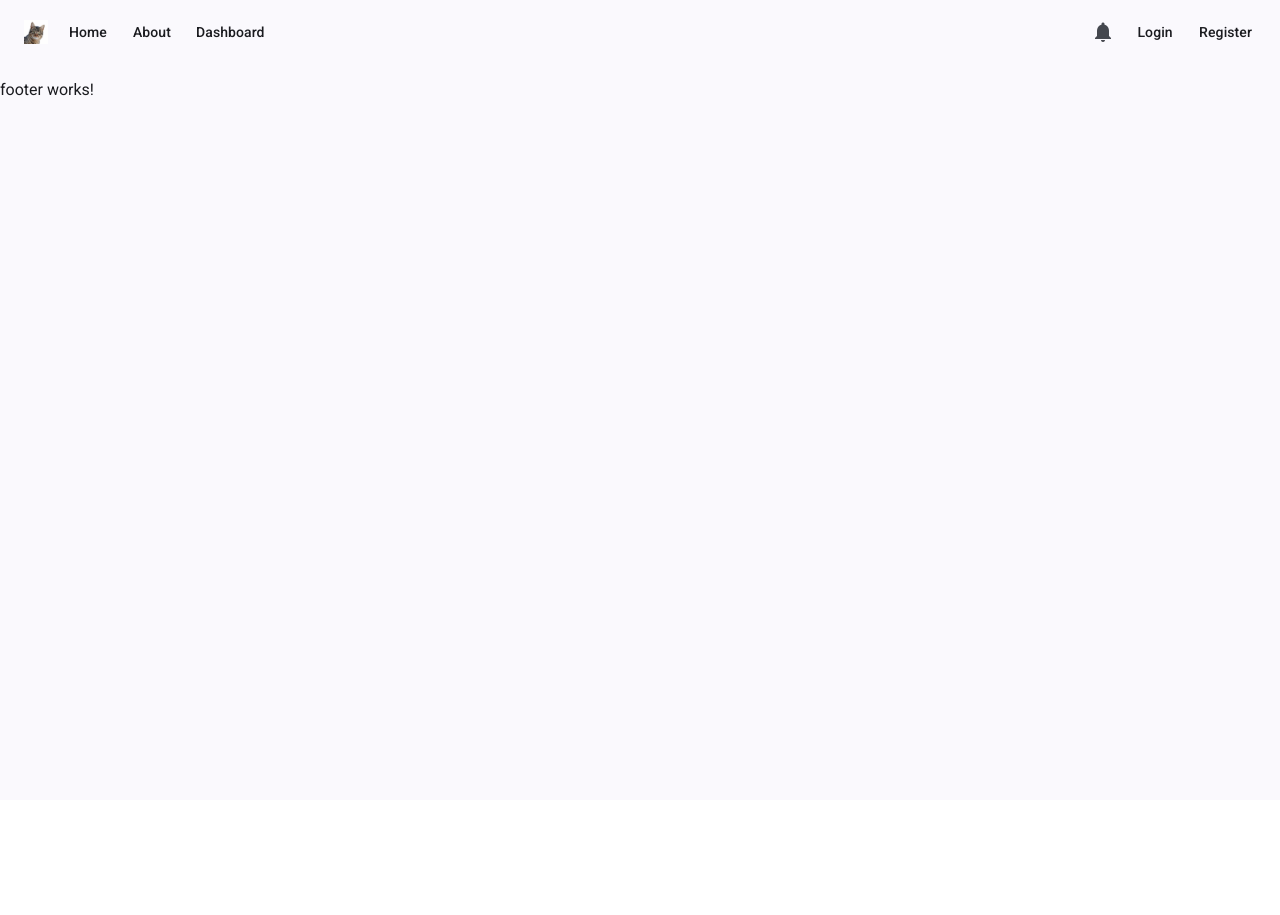
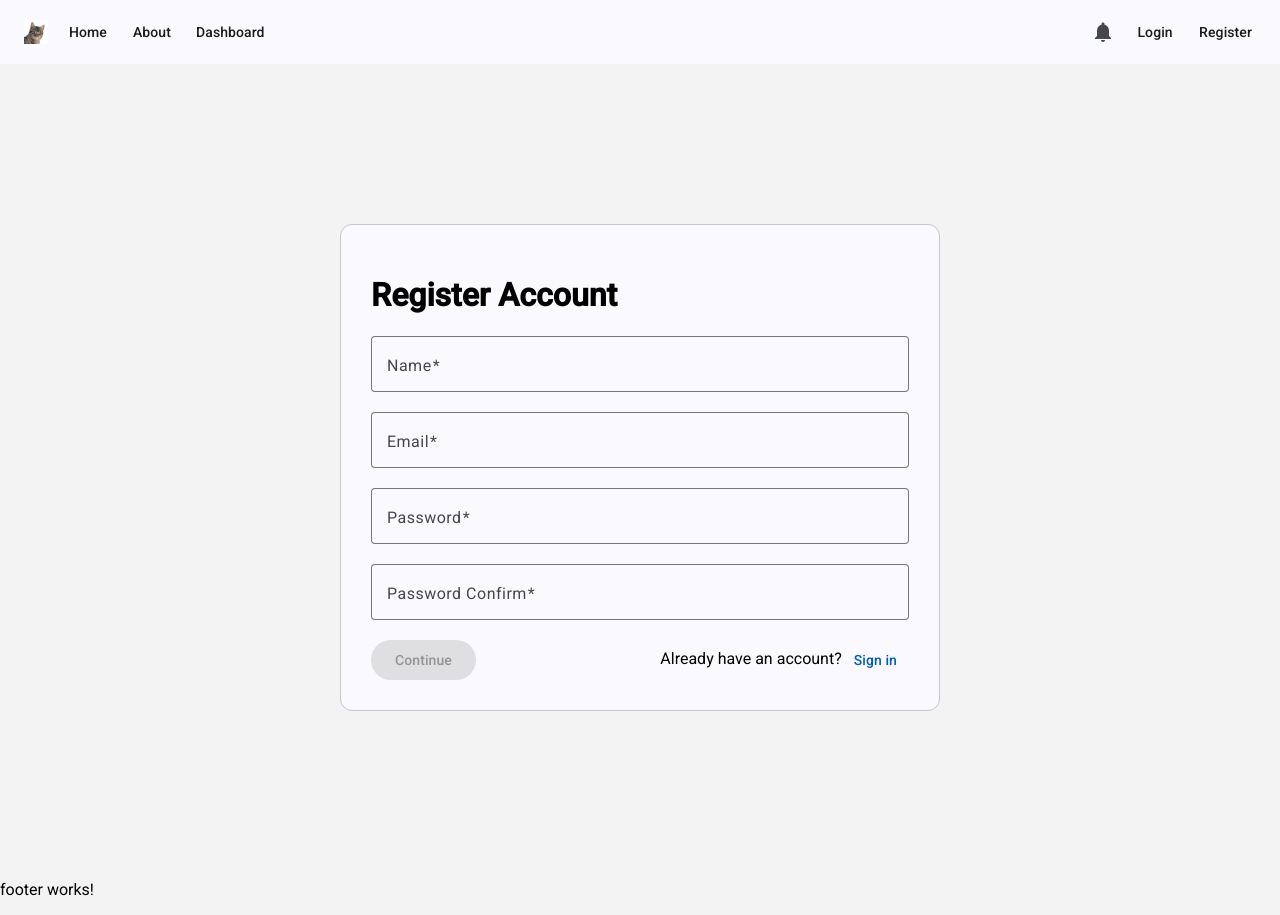
Before and after one commit to hangnguyen118/profile-me, an Angular app: page /register in a window 1280 px wide. Before the commit this address led to /. Before the commit the page ends 800 px from the top, so only its background shows below. Built offline with nearby package versions, Linux system fonts and the light colour scheme.

Commit message:
create login, register form

```diff
--- a/src/app/app.component.css
+++ b/src/app/app.component.css
@@ -1,3 +1,6 @@
+main {
+    background-color: #f3f3f3;
+}
 .content {
     height: 100vh;
 }
--- a/src/app/app.component.html
+++ b/src/app/app.component.html
@@ -1,17 +1,17 @@
-<mat-drawer-container>
-  <mat-drawer mode="over" #drawer class="sidenav">
-    <button mat-raised-button (click)="drawer.close()" >
-      <span>Home</span>
-    </button>
-    <button mat-button (click)="drawer.close()" >
-      <span>About</span>
-    </button>
-    <button mat-button (click)="drawer.close()" >Dashboard</button>
-    <button mat-button (click)="drawer.close()" >Toggle</button>
-  </mat-drawer>
-  <div class="content">
-    <app-header (drawerOpen)="drawer.open()"></app-header>
-    <router-outlet />
-    <app-footer></app-footer>
-  </div>
-</mat-drawer-container>
+<main>
+  <app-header (drawerOpen)="drawer.open()"></app-header>
+  <router-outlet />
+  <app-footer></app-footer>
+  <mat-drawer-container>
+    <mat-drawer mode="over" #drawer class="sidenav">
+      <button mat-raised-button (click)="drawer.close()">
+        <span>Home</span>
+      </button>
+      <button mat-button (click)="drawer.close()">
+        <span>About</span>
+      </button>
+      <button mat-button (click)="drawer.close()">Dashboard</button>
+      <button mat-button (click)="drawer.close()">Toggle</button>
+    </mat-drawer>
+  </mat-drawer-container>
+</main>
--- a/src/app/app.routes.ts
+++ b/src/app/app.routes.ts
@@ -1,7 +1,11 @@
 import { Routes } from '@angular/router';
 import { HomeComponent } from './home/home.component';
+import { RegisterComponent } from './auth/register/register.component';
+import { LoginComponent } from './auth/login/login.component';
 
 export const routes: Routes = [
   { path: '', redirectTo: 'home', pathMatch: 'full' },
   { path: 'home', component: HomeComponent },
+  { path: 'register', component: RegisterComponent},
+  { path: 'login', component: LoginComponent}
 ];
--- /dev/null
+++ b/src/app/auth/login/login.component.css
@@ -0,0 +1,18 @@
+.content {
+  height: 100vh;
+  display: flex;
+  justify-content: center;
+}
+.app-form {
+  height: fit-content;
+  padding: 30px;
+  margin-top: 10rem;
+  width: 600px;
+}
+.button-row {
+  display: flex;
+  justify-content: space-between;
+}
+mat-form-field {
+  width: 100%;
+}
--- /dev/null
+++ b/src/app/auth/login/login.component.html
@@ -0,0 +1,25 @@
+<div class="content">
+    <mat-card class="app-form" appearance="outlined">
+        <h1>Register Account</h1>
+        <form (ngSubmit)="onSubmit()" [formGroup]="loginForm">
+            <mat-form-field appearance="outline">
+                <mat-label>Email</mat-label>
+                <input matInput placeholder="example@gmail.com" formControlName="email" autocomplete="email" />
+                @if(isInvalid(loginForm.controls['email'])){
+                <mat-error>{{getErrorMessage(loginForm.controls['email'])}}</mat-error>
+                }
+            </mat-form-field>
+            <mat-form-field appearance="outline">
+                <mat-label>Password</mat-label>
+                <input type="password" matInput formControlName="password" autocomplete="new-password" />
+                @if(isInvalid(loginForm.controls['password'])){
+                <mat-error>{{getErrorMessage(loginForm.controls['password'])}}</mat-error>
+                }
+            </mat-form-field>
+            <div class="button-row">
+                <button type="submit" mat-flat-button [disabled]="loginForm.invalid">Continue</button>
+                <span>Already have an account?<a mat-button routerLink="/login">Sign in</a></span>
+            </div>
+        </form>
+    </mat-card>
+</div>
--- /dev/null
+++ b/src/app/auth/login/login.component.ts
@@ -0,0 +1,56 @@
+import { Component } from '@angular/core';
+import {
+  AbstractControl,
+  FormControl,
+  FormGroup,
+  ReactiveFormsModule,
+  Validators,
+} from '@angular/forms';
+import { MatButtonModule } from '@angular/material/button';
+import { MatCard } from '@angular/material/card';
+import { MatError, MatFormField, MatHint, MatInput, MatLabel } from '@angular/material/input';
+import { Router, RouterLink } from '@angular/router';
+import { ERROR_MESSAGES } from '../../../error-messages';
+
+@Component({
+  selector: 'app-login',
+  imports: [
+    ReactiveFormsModule,
+    MatButtonModule,
+    MatInput,
+    MatFormField,
+    MatLabel,
+    MatCard,
+    RouterLink,
+    MatError
+  ],
+  templateUrl: './login.component.html',
+  styleUrl: './login.component.css',
+})
+export class LoginComponent {
+  loginForm: FormGroup;
+  constructor(private router: Router) {
+    this.loginForm = new FormGroup({
+      email: new FormControl('', [Validators.required, Validators.email]),
+      password: new FormControl('', [Validators.required, Validators.minLength(6)]),
+    });
+  }
+  onSubmit() {
+    console.log(this.loginForm.value);
+    this.router.navigate(['/home']);
+  }
+  isInvalid(control: AbstractControl): boolean {
+    return control.invalid && (control.dirty || control.touched);
+  }
+  getErrorMessage(c: AbstractControl) {
+    let control = c as FormControl;
+    if (!control || !control.errors || !this.isInvalid(control)) {
+      return '';
+    }
+    const errorKey = Object.keys(control.errors)[0];
+    if (typeof ERROR_MESSAGES[errorKey] === 'function') {
+      return ERROR_MESSAGES[errorKey](control.errors[errorKey]);
+    }
+    return ERROR_MESSAGES[errorKey] || 'Invalid!';
+  }
+}
--- /dev/null
+++ b/src/app/auth/register/register.component.css
@@ -0,0 +1,18 @@
+.content {
+  height: 100vh;
+  display: flex;
+  justify-content: center;
+}
+.app-form {
+  height: fit-content;
+  padding: 30px;
+  margin-top: 10rem;
+  width: 600px;
+}
+.button-row {
+  display: flex;
+  justify-content: space-between;
+}
+mat-form-field {
+    width: 100%;
+}
--- /dev/null
+++ b/src/app/auth/register/register.component.html
@@ -0,0 +1,43 @@
+<div class="content">
+    <mat-card class="app-form" appearance="outlined">
+        <h1>Register Account</h1>
+        <form (ngSubmit)="onSubmit()" [formGroup]="registerForm">
+            <mat-form-field appearance="outline">
+                <mat-label>Name</mat-label>
+                <input matInput class="input" placeholder="Enter your name" formControlName="name"
+                    autocomplete="username" />
+                @if(isInvalid(registerForm.controls['name'])){
+                <mat-error>{{getErrorMessage(registerForm.controls['name'])}}</mat-error>
+                }
+            </mat-form-field>
+            <mat-form-field appearance="outline">
+                <mat-label>Email</mat-label>
+                <input matInput placeholder="example@gmail.com" formControlName="email" autocomplete="email" />
+                @if(isInvalid(registerForm.controls['email'])){
+                <mat-error>{{getErrorMessage(registerForm.controls['email'])}}</mat-error>
+                }
+            </mat-form-field>
+            <mat-form-field appearance="outline">
+                <mat-label>Password</mat-label>
+                <input type="password" matInput formControlName="password" autocomplete="new-password" />
+                @if(isInvalid(registerForm.controls['password'])){
+                <mat-error>{{getErrorMessage(registerForm.controls['password'])}}</mat-error>
+                }
+            </mat-form-field>
+            <mat-form-field appearance="outline">
+                <mat-label>Password Confirm</mat-label>
+                <input type="password" matInput formControlName="confirmPassword" autocomplete="new-password" />
+                @if(isInvalid(registerForm.controls['confirmPassword']) || registerForm.hasError('passwordMismatch')){
+                <mat-error>{{getErrorMessage(registerForm.controls['confirmPassword'])}}</mat-error>
+                }
+                @if(registerForm.hasError('passwordMismatch') && registerForm.get('confirmPassword')?.dirty){
+                <mat-error>Passwords do not match!!!</mat-error>
+                }
+            </mat-form-field>
+            <div class="button-row">
+                <button type="submit" mat-flat-button [disabled]="registerForm.invalid">Continue</button>
+                <span>Already have an account?<a mat-button routerLink="/login">Sign in</a></span>
+            </div>
+        </form>
+    </mat-card>
+</div>
--- /dev/null
+++ b/src/app/auth/register/register.component.ts
@@ -0,0 +1,72 @@
+import { Component } from '@angular/core';
+import {
+  AbstractControl,
+  FormControl,
+  FormGroup,
+  ReactiveFormsModule,
+  ValidationErrors,
+  ValidatorFn,
+  Validators,
+} from '@angular/forms';
+import { MatButtonModule } from '@angular/material/button';
+import { MatCard } from '@angular/material/card';
+import {
+  MatError,
+  MatFormField,
+  MatInput,
+  MatLabel,
+} from '@angular/material/input';
+import { Router, RouterLink } from '@angular/router';
+import { ERROR_MESSAGES } from '../../../error-messages';
+
+@Component({
+  selector: 'app-register',
+  imports: [
+    ReactiveFormsModule,
+    MatButtonModule,
+    MatInput,
+    MatFormField,
+    MatLabel,
+    MatCard,
+    RouterLink,
+    MatError,
+  ],
+  templateUrl: './register.component.html',
+  styleUrl: './register.component.css',
+})
+export class RegisterComponent {
+  registerForm: FormGroup;
+  constructor(private router: Router) {
+    this.registerForm = new FormGroup({
+      name: new FormControl('', [Validators.required, Validators.minLength(3)]),
+      email: new FormControl('', [Validators.required, Validators.email]),
+      password: new FormControl('', [
+        Validators.required,
+        Validators.minLength(6),
+      ])
+    });
+    this.registerForm.addControl('confirmPassword', new FormControl('', [Validators.required, this.passwordMatchValidator(this.registerForm.get('password')?.value)]));
+  }
+  onSubmit() {}
+  passwordMatchValidator(password?: string): ValidatorFn {
+    return (c: AbstractControl): ValidationErrors | null => {
+      let group = c as FormControl;
+      const confirmPassword = group.value;
+      return confirmPassword === password ? null : { passwordMismatch: true };
+    };
+  }
+  isInvalid(control: AbstractControl): boolean {
+    return control.invalid && (control.dirty || control.touched);
+  }
+  getErrorMessage(c: AbstractControl) {
+    let control = c as FormControl;
+    if (!control || !control.errors || !this.isInvalid(control)) {
+      return '';
+    }
+    const errorKey = Object.keys(control.errors)[0];
+    if (typeof ERROR_MESSAGES[errorKey] === 'function') {
+      return ERROR_MESSAGES[errorKey](control.errors[errorKey]);
+    }
+    return ERROR_MESSAGES[errorKey] || 'Invalid!';
+  }
+}
--- /dev/null
+++ b/src/error-messages.ts
@@ -0,0 +1,11 @@
+
+
+export const ERROR_MESSAGES: Record<string, string | ((error: any) => string)> = {
+    required: 'This field is required.',
+    email: 'Invalid email format.',
+    minlength: (error) => `Minimum length required is ${error.requiredLength} characters, but only ${error.actualLength} were entered.`,
+    maxlength: (error) => `Maximum length allowed is ${error.requiredLength} characters.`,
+    pattern: 'Invalid format.',
+    strongPassword: 'Password must contain at least one uppercase letter, one lowercase letter, one number, and be at least 8 characters long.',
+    passwordMismatch: 'Passwords do not match.'
+  };
```
